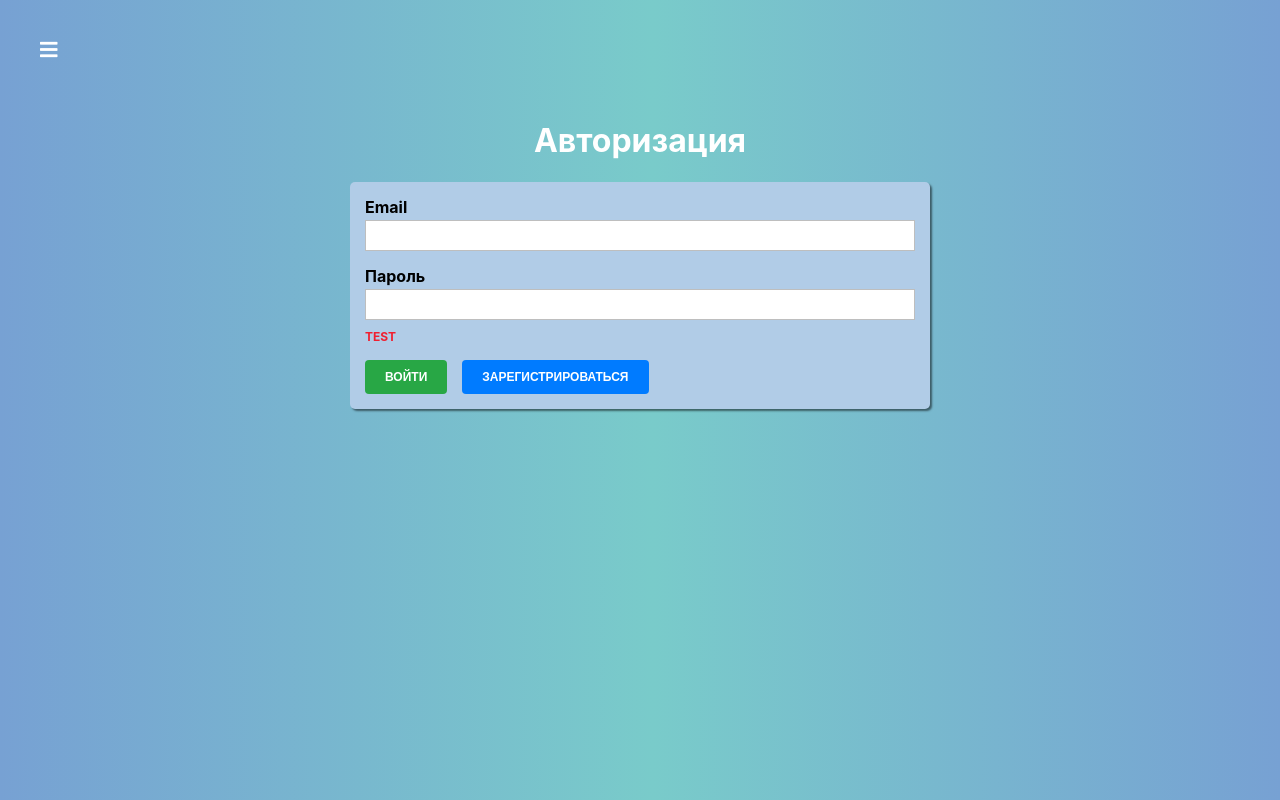
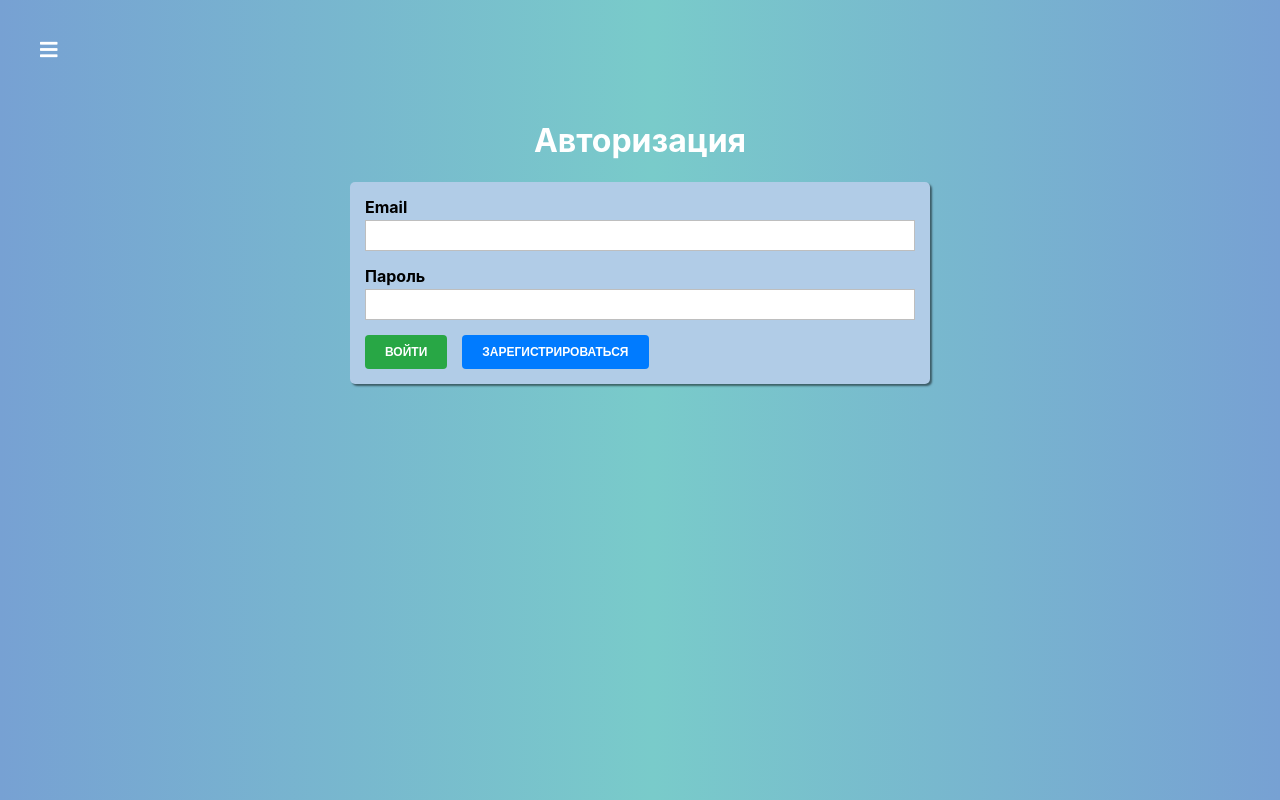
Before and after one commit to dev-081572/react-quiz, a React app: page /auth in a window 1280 px wide. Built offline with nearby package versions, Linux system fonts and the light colour scheme.

Commit message:
3.3 Добавлена проверка на валидность компонента Input

```diff
--- a/src/UI/Input/Input.js
+++ b/src/UI/Input/Input.js
@@ -1,10 +1,18 @@
 import React from 'react';
 import styles from './Input.module.scss';
+
+function isInvalid({valid, touched, shouldValidate}) {
+  return !valid && touched && shouldValidate;
+}
 
 const Input = props => {
   const inputType = props.type;
   const cls = [styles.Input];
   const htmlFor = `${inputType}-${Math.random()}`;
+
+  if (isInvalid(props)) {
+    cls.push(styles.invalid)
+  }
 
   return (
     <div className = {cls.join(' ')}>
@@ -17,7 +25,7 @@ const Input = props => {
         onChange = {props.onChange}
       />
 
-      <span>{props.errorMessage}</span>
+      {isInvalid(props) ? <span>{props.errorMessage}</span> : null}
     </div>
   )
 }
```
